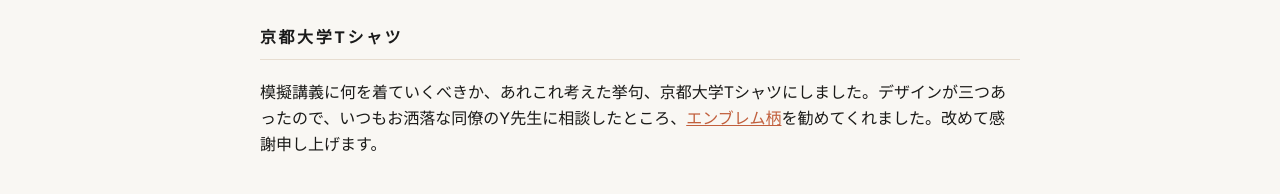
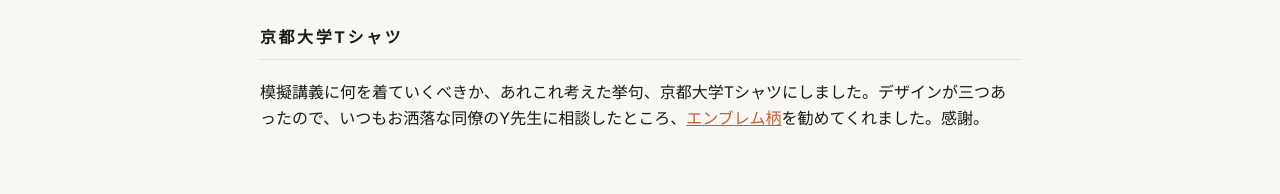
Before and after one commit to tetsuyahoshino137/tetsuyahoshino137.github.io, a Jekyll site: the page built from posts/open_campus.html, in a window 1280 px wide. Shown: the part 1712-1906 px from the top of the page. Built offline with Jekyll 4.4.1, drawn with Linux system fonts in a browser that asks for light colours; after the commit the page ends 1884 px from its top, so only the background shows below that.

Commit message:
Update open_campus.html

```diff
--- a/posts/open_campus.html
+++ b/posts/open_campus.html
@@ -43,6 +43,6 @@
 <!-- 京都大学Tシャツ -->
 <div id="aside" class="section">
 <h2>京都大学Tシャツ</h2>
-<p>模擬講義に何を着ていくべきか、あれこれ考えた挙句、京都大学Tシャツにしました。デザインが三つあったので、いつもお洒落な同僚のY先生に相談したところ、<a href="https://u-coop-shop.net/item-detail/1118736" target="_blank">エンブレム柄</a>を勧めてくれました。改めて感謝申し上げます。</p>
+<p>模擬講義に何を着ていくべきか、あれこれ考えた挙句、京都大学Tシャツにしました。デザインが三つあったので、いつもお洒落な同僚のY先生に相談したところ、<a href="https://u-coop-shop.net/item-detail/1118736" target="_blank">エンブレム柄</a>を勧めてくれました。感謝。</p>
 </div>
 </div>
```
